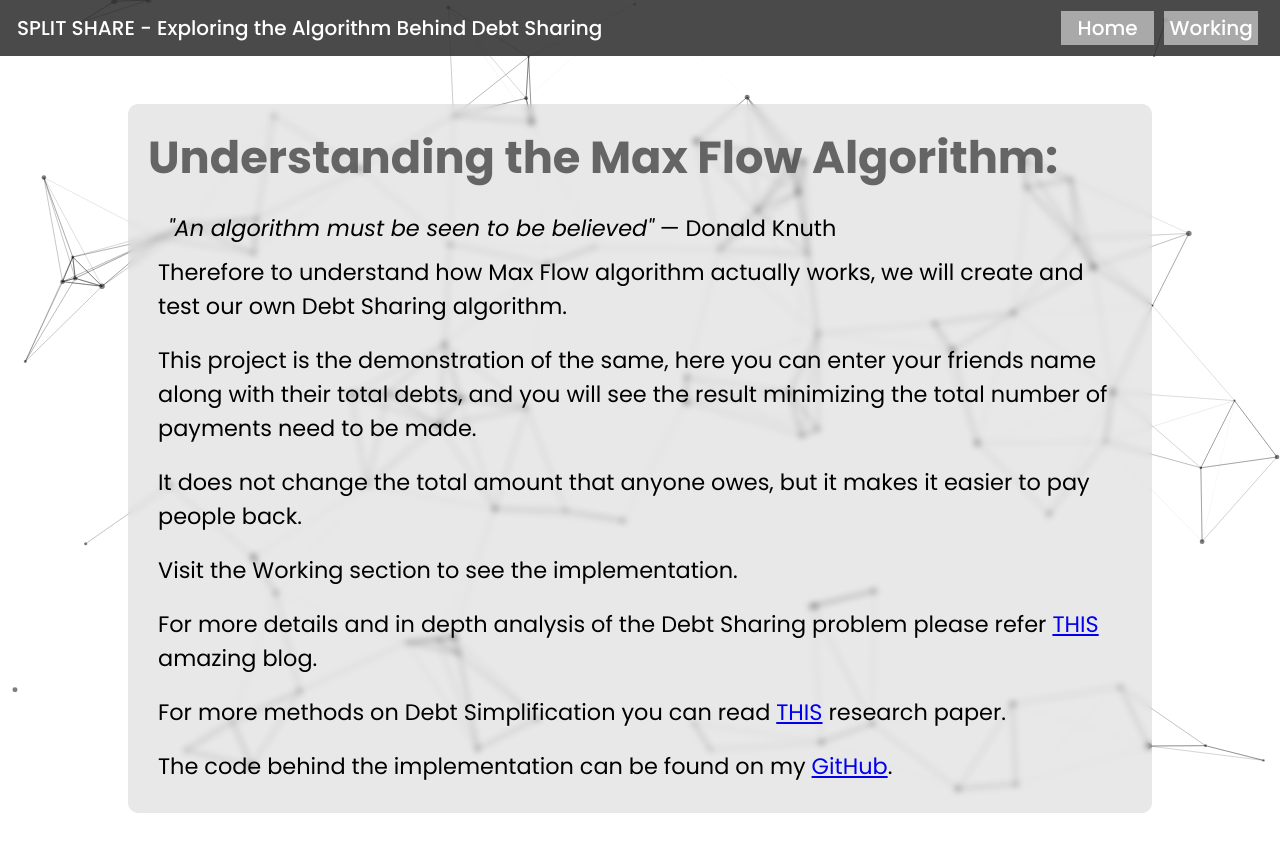
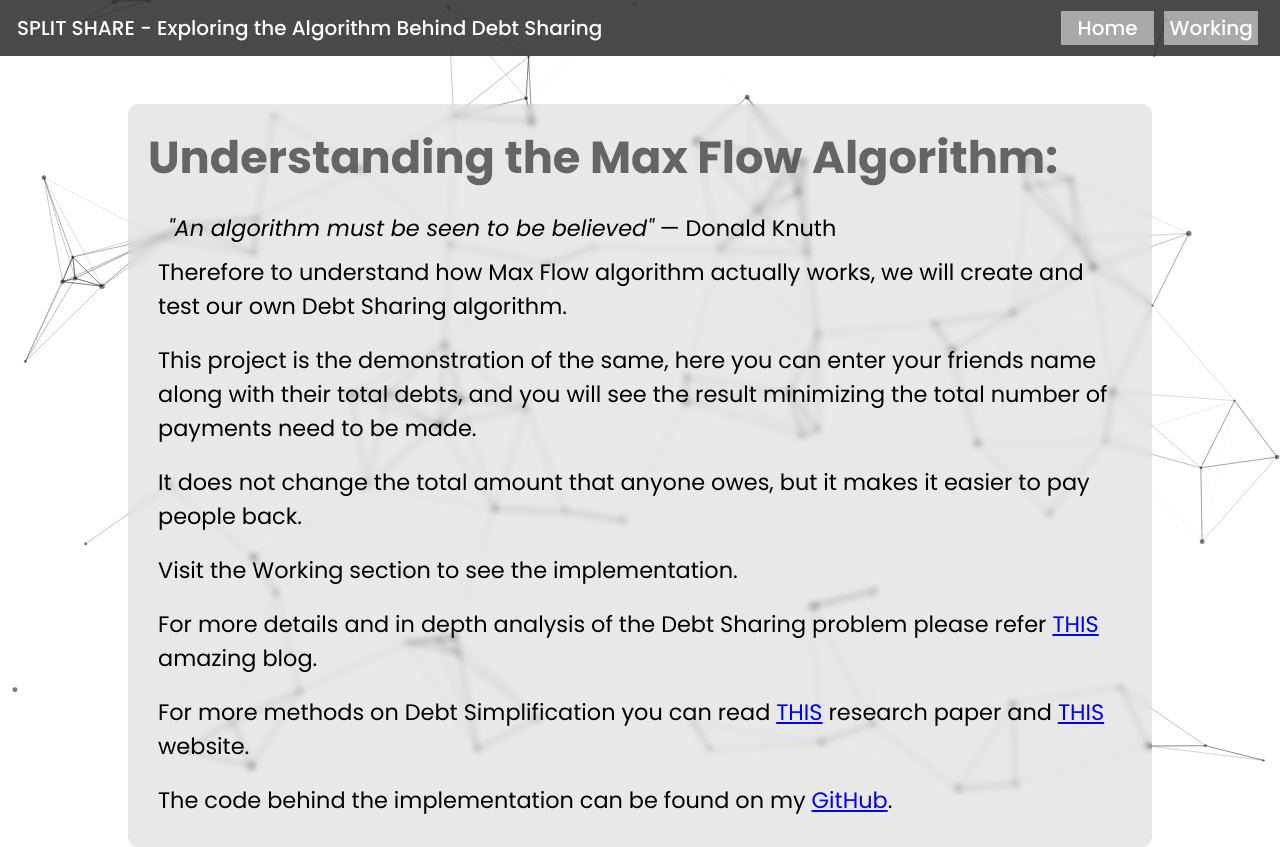
Before and after one commit to milindsharma7/Split-Share, a React (Create React App) app in the folder split-share/: page / in a window 1280 px wide. Before the commit the page ends 813 px from the top, so only its background shows below. Built offline with nearby package versions, Linux system fonts and the light colour scheme.

Commit message:
website link added

```diff
--- a/split-share/src/pages/Main.jsx
+++ b/split-share/src/pages/Main.jsx
@@ -32,7 +32,7 @@ function Main() {
                     refer <Link to='https://medium.com/@mithunmk93/algorithm-behind-splitwises-debt-simplification-feature-8ac485e97688' target='_blank'>THIS</Link> amazing blog.
                 </p>
                 <p>
-                    For more methods on Debt Simplification you can read <Link to={url} target='_blank'>THIS</Link> research paper.
+                    For more methods on Debt Simplification you can read <Link to={url} target='_blank'>THIS</Link> research paper and <Link to='https://terbium.io/2020/09/debt-simplification/'>THIS</Link> website.
                 </p>
                 <p>
                     The code behind the implementation can be found on my <Link to='https://github.com/milindsharma7/Split-Share/blob/master/Max_Flow_Modified.cpp' target='_blank'>GitHub</Link>.
```
